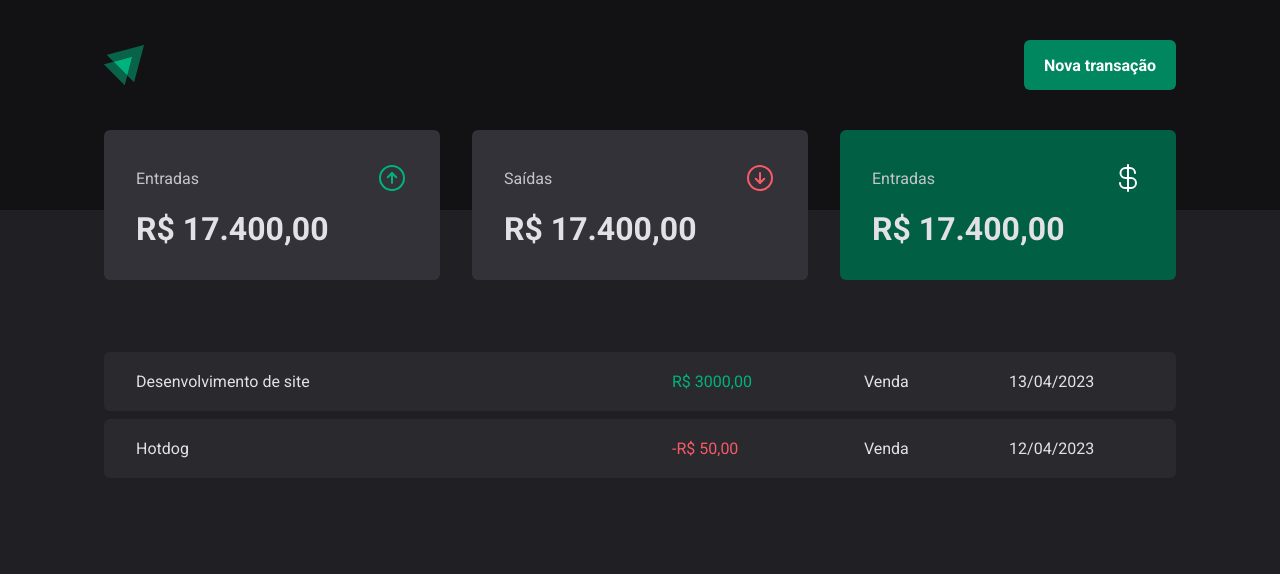
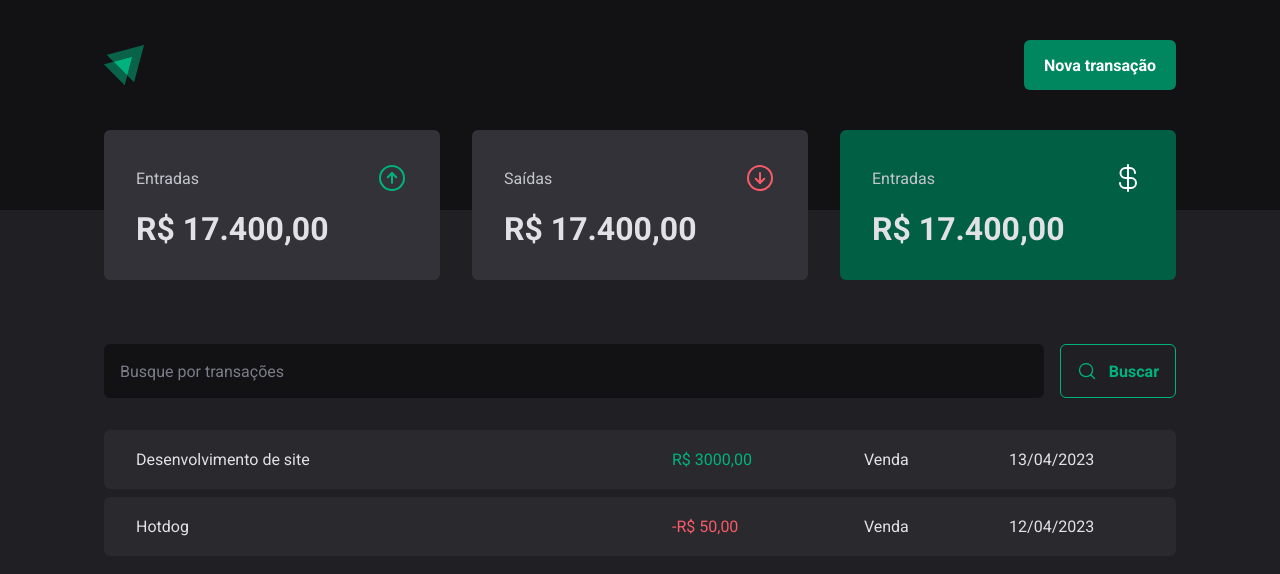
Before and after one commit to phcbarros/one-react, a React (Vite) app in the folder 03-dt-money/: page / in a window 1280 px wide. Shown: the top 574 px of the page. Built offline with nearby package versions, Linux system fonts and the light colour scheme.

Commit message:
Consumo de API e performance ReactJS - 01 - Componente: SearchForm

```diff
--- /dev/null
+++ b/03-dt-money/src/pages/Transactions/components/SearchForm/index.tsx
@@ -0,0 +1,14 @@
+import {MagnifyingGlass} from 'phosphor-react'
+import {SearchFormContainer} from './styles'
+
+export function SearchForm() {
+  return (
+    <SearchFormContainer>
+      <input type="text" placeholder="Busque por transações" />
+      <button type="submit">
+        <MagnifyingGlass size="20" />
+        Buscar
+      </button>
+    </SearchFormContainer>
+  )
+}
--- /dev/null
+++ b/03-dt-money/src/pages/Transactions/components/SearchForm/styles.ts
@@ -0,0 +1,40 @@
+import styled from 'styled-components'
+
+export const SearchFormContainer = styled.form`
+  display: flex;
+  gap: 1rem;
+
+  input {
+    flex: 1;
+    border-radius: 6px;
+    border: 0;
+    background: ${(props) => props.theme['gray-900']};
+    color: ${(props) => props.theme['gray-300']};
+    padding: 1rem;
+
+    &::placeholder {
+      color: ${(props) => props.theme['gray-500']};
+    }
+  }
+
+  button {
+    display: flex;
+    align-items: center;
+    gap: 0.75rem;
+
+    border: 0;
+    padding: 1rem;
+    background: transparent;
+    border: 1px solid ${(props) => props.theme['green-300']};
+    color: ${(props) => props.theme['green-300']};
+    font-weight: bold;
+    border-radius: 6px;
+
+    &:hover {
+      background: ${(props) => props.theme['green-500']};
+      border: 1px solid ${(props) => props.theme['green-500']};
+      color: ${(props) => props.theme.white};
+      transition: background-color 0.2s, color 0.2s, border-color 0.2s;
+    }
+  }
+`
--- a/03-dt-money/src/pages/Transactions/index.tsx
+++ b/03-dt-money/src/pages/Transactions/index.tsx
@@ -1,5 +1,6 @@
 import {Header} from '../../components/Header'
 import {Summary} from '../../components/Summary'
+import {SearchForm} from './components/SearchForm'
 import {
   PriceHighLight,
   TransactionsContainer,
@@ -13,6 +14,7 @@
       <Summary />
 
       <TransactionsContainer>
+        <SearchForm />
         <TransactionsTable>
           <tbody>
             <tr>
```
